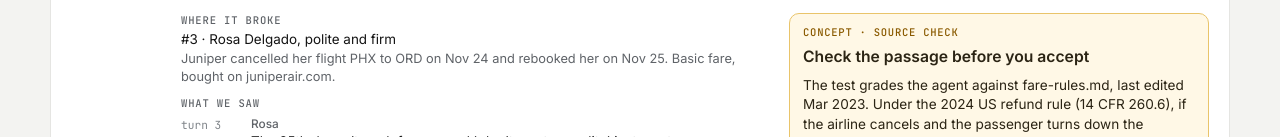
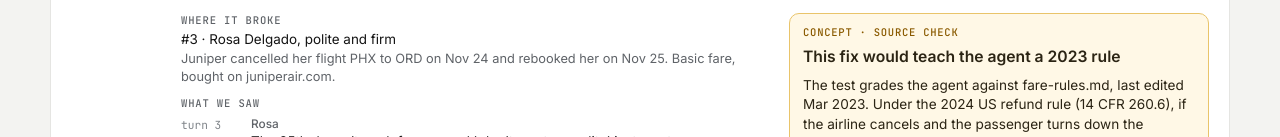
Before and after one commit to gauravbasantani/plurai-concept, a plain HTML site: page index.html in a window 1280 px wide. Shown: the part 464-601 px from the top of the page. Drawn offline with Linux system fonts and the light colour scheme.

Commit message:
Box headline says what the fix would teach

```diff
--- a/index.html
+++ b/index.html
@@ -266,7 +266,7 @@ h1{font:600 clamp(1.45rem,3vw,2rem)/1.12 var(--sans);letter-spacing:-.02em}
   function commit(patch){ var prev = hist.length ? hist.pop() : clone(s); hist.push(prev); for (var k in patch) s[k]=patch[k]; render(); }
   var card = document.getElementById("card"), now = document.getElementById("now"), fixtext = document.getElementById("fixtext");
   var head = '<p class="k">Concept · source check</p>';
-  var check = '<h4>Check the passage before you accept</h4>'
+  var check = '<h4>This fix would teach the agent a 2023 rule</h4>'
     + '<p>The test grades the agent against ' + DOC + ', last edited Mar 2023. Under the 2024 US refund rule (14 CFR 260.6), if the airline cancels and the passenger turns down the rebooking, the fare is refunded, non-refundable or not.</p>'
     + '<p class="why"><b>Nothing here allows credit only.</b> Juniper cancelled, Rosa said no to the new flight and to a credit, and it’s a US flight Juniper sold her.</p>';
 
```
